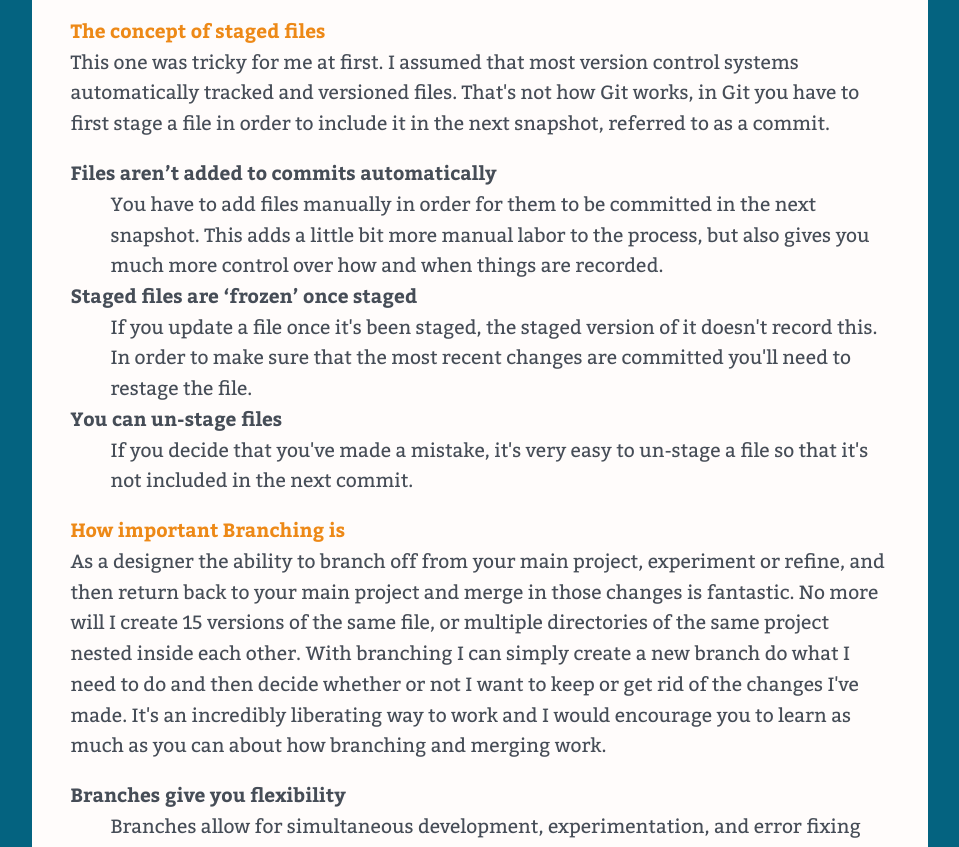
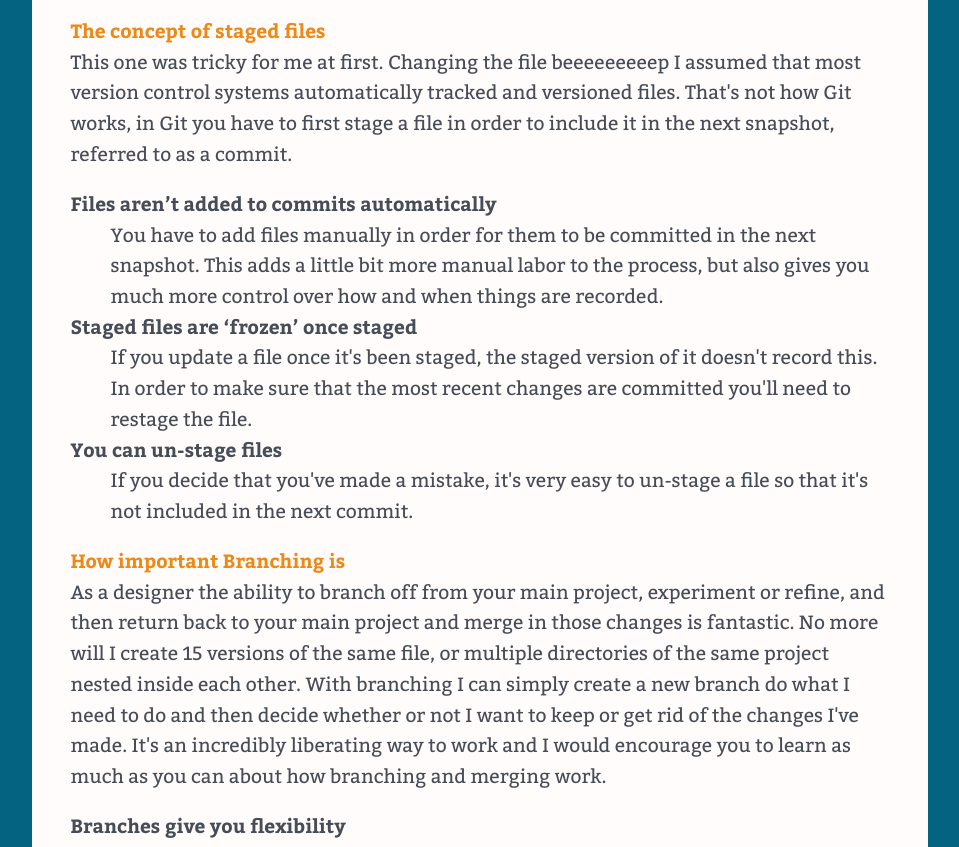
Before and after one commit to aheredia234/git-basic, a plain HTML site: page index.html in a window 1280 px wide. Shown: the part 1634-2481 px from the top of the page, without its empty margins (160-1119 px from the left). Drawn offline with nearby package versions, Linux system fonts and the light colour scheme.

```diff
--- a/index.html
+++ b/index.html
@@ -46,7 +46,7 @@
       <dd>Branching is incredibly powerful and allows you to create several different versions of your project without disturbing the history of the main project.</dd>
     </dl>
     <h4>The concept of staged files</h4>
-    <p>This one was tricky for me at first. I assumed that most version control systems automatically tracked and versioned files. That's not how Git works, in Git you have to first stage a file in order to include it in the next snapshot, referred to as a commit.</p>
+    <p>This one was tricky for me at first. Changing the file beeeeeeeeep I assumed that most version control systems automatically tracked and versioned files. That's not how Git works, in Git you have to first stage a file in order to include it in the next snapshot, referred to as a commit.</p>
     <dl>
       <dt>Files aren&rsquo;t added to commits automatically
       </dt>
```
